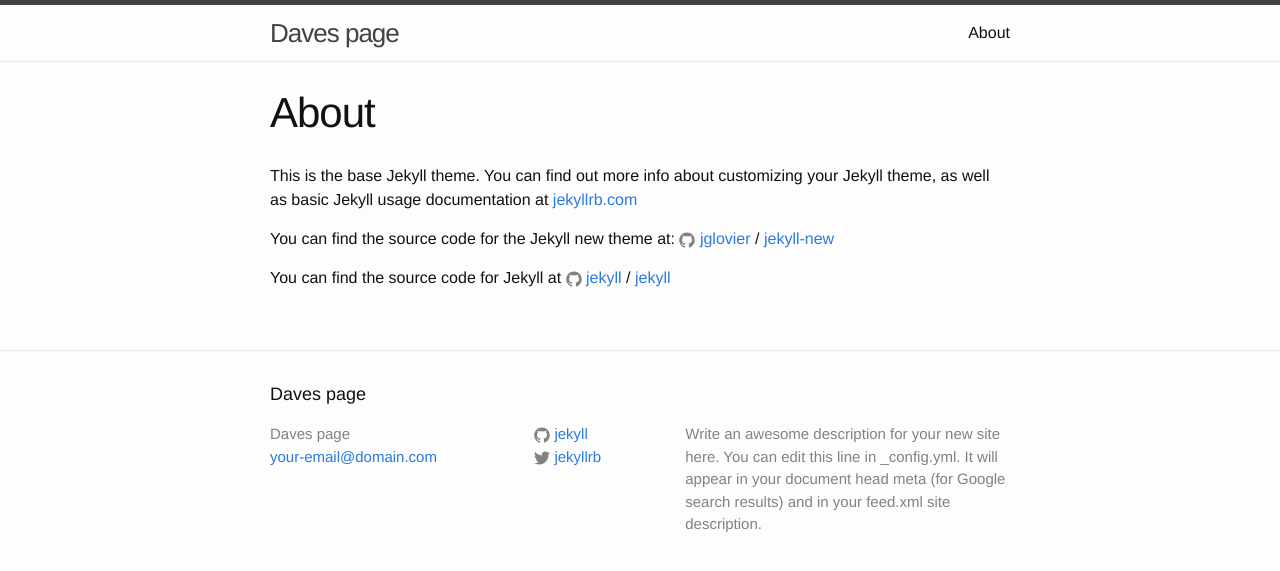
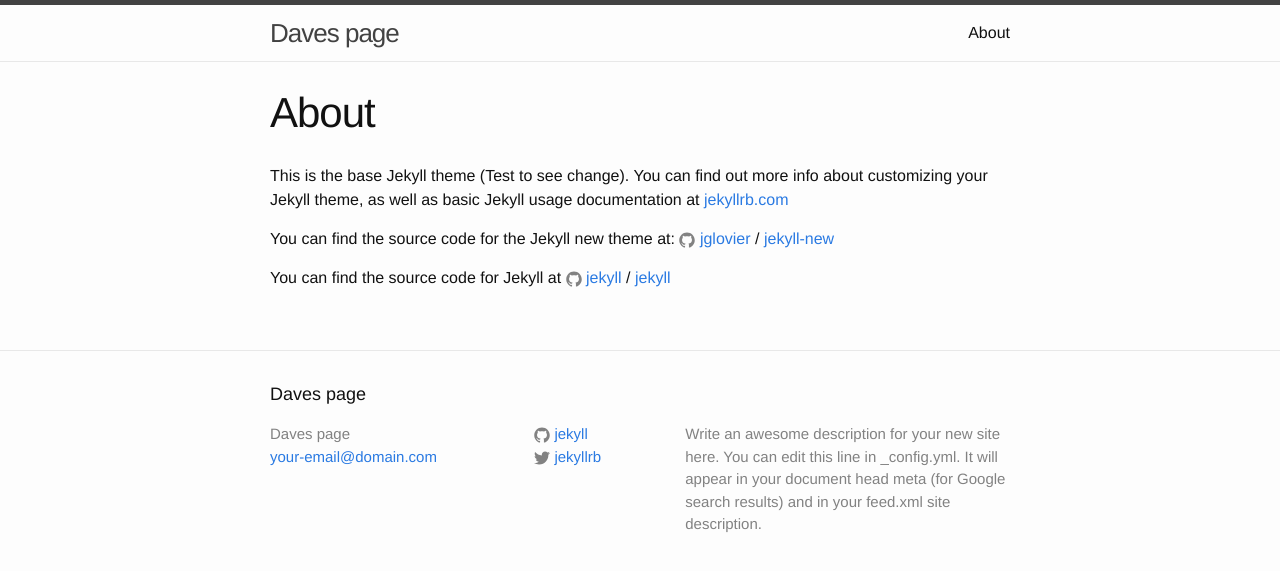
Before and after one commit to davesantry/davesantry.github.io, a Jekyll site: the page built from about.md, in a window 1280 px wide. Shown: the top 571 px of the page. Built offline with Jekyll 4.4.1, drawn with Linux system fonts in a browser that asks for light colours.

Commit message:
Update about.md

```diff
--- a/about.md
+++ b/about.md
@@ -4,7 +4,7 @@ title: About
 permalink: /about/
 ---
 
-This is the base Jekyll theme. You can find out more info about customizing your Jekyll theme, as well as basic Jekyll usage documentation at [jekyllrb.com](http://jekyllrb.com/)
+This is the base Jekyll theme (Test to see change). You can find out more info about customizing your Jekyll theme, as well as basic Jekyll usage documentation at [jekyllrb.com](http://jekyllrb.com/)
 
 You can find the source code for the Jekyll new theme at:
 {% include icon-github.html username="jglovier" %} /
```
